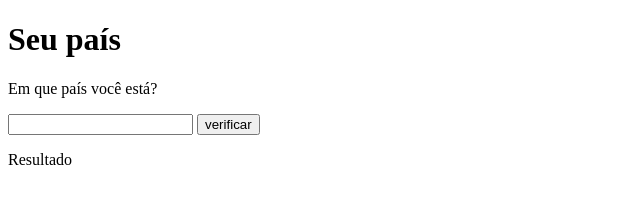
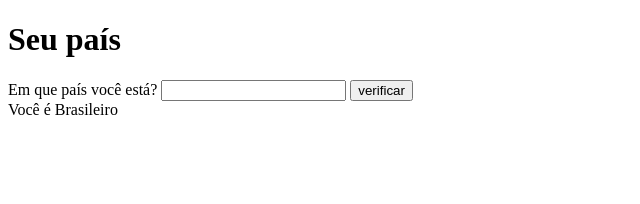
Before and after one commit to danielmmiranda/javascript, a plain HTML site: page exercicios/ex008/ex008.html in a window 1280 px wide. Both pictures are taken after a click on the button "verificar". Shown: the whole page, without its empty margins (0-640 px from the left). Drawn offline with Linux system fonts and the light colour scheme.

Commit message:
Update ex008.html

```diff
--- a/exercicios/ex008/ex008.html
+++ b/exercicios/ex008/ex008.html
@@ -7,22 +7,23 @@
 </head>
 <body>
     <h1>Seu país</h1>
-    <p>Em que país você está?</p>
-    <input type="text" name="pais" id="pais">
-    <input type="button" value="verificar" onclick="verificar()">
-    <div id="resultado"><p>Resultado</p></div>
+
+    Em que país você está? <input type="text" name="pais" id="p">
+
+    <input type="button" value="verificar" onclick="ver()">
+
+    <div id="r"><p>Resultado</p></div>
+
     <script>
-        function verificar() {
-            var lugar = window.document.getElementById = ('pais')
-            var res = window.document.getElementById = ('resultado')
+        var pais = window.document.getElementById('p')
+        var res = window.document.getElementById('r')
 
-            if(lugar = 'Brasil'){
-                res.InnerHTML = '<p><strong>brasileiro</strong></p>'
+        function ver() {
+            if (pais = "Brasil"){
+                res.innerHTML = ("Você é Brasileiro")
+            } else {res.innerHTML = ("Estrangeiro")}
             }
-            else {
-                res.InnerHTML = '<p><strong>estrangeiro</strong></p>'
-            }
-            }
+
     </script>
 </body>
 </html>
```
